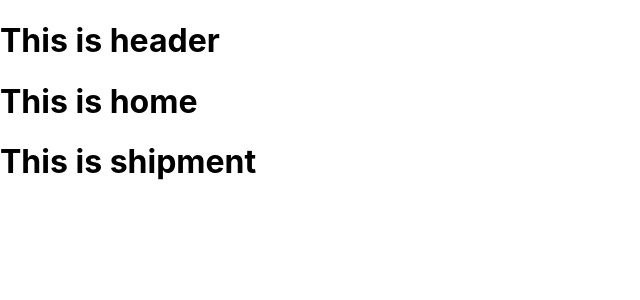
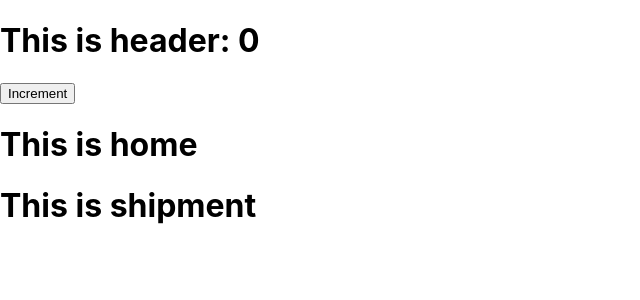
Before and after one commit to Hasib787/my-scss-react, a React (Create React App) app: page / in a window 1280 px wide. Shown: the top 300 px of the page, without its empty margins (0-640 px from the left). Built offline with nearby package versions, Linux system fonts and the light colour scheme.

Commit message:
added a increment function

```diff
--- a/src/components/Header/Header.js
+++ b/src/components/Header/Header.js
@@ -1,9 +1,11 @@
-import React from 'react';
+import React, { useState } from 'react';
 
-const Header = () => {
+const Header = (props) => {
+    const [count, setCount] = useState(0);
     return (
         <div>
-            <h1>This is header</h1>
+            <h1>This is header: {count}</h1>
+            <button onClick={() => setCount(count + 1) }>Increment</button>
         </div>
     );
 };
```
